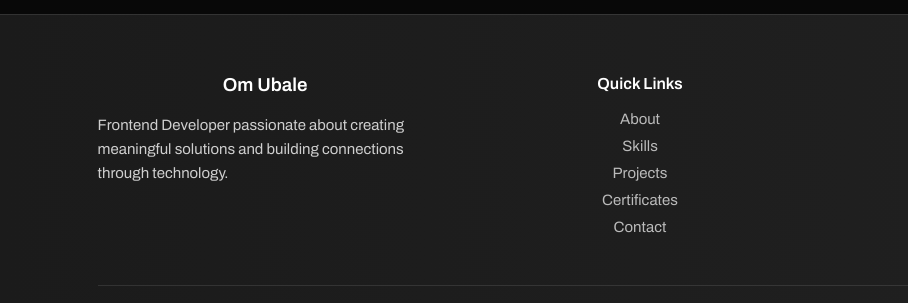
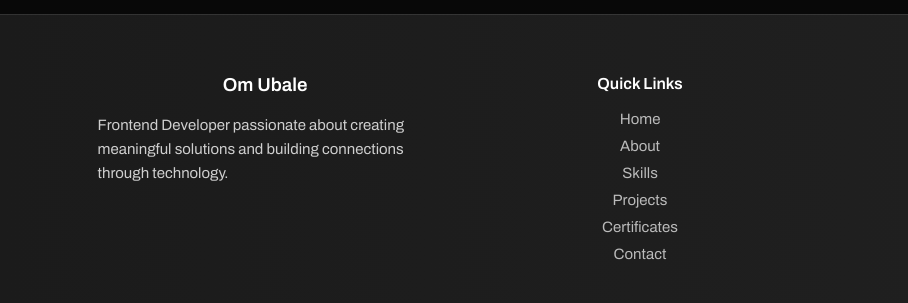
Before and after one commit to omubale005/Om-Ubale-Portfolio-Website, a plain HTML site: page index.html in a window 1280 px wide. Shown: the part 6215-6518 px from the top of the page, 0-908 px from the left. Drawn offline with nearby package versions, Linux system fonts and the light colour scheme.

Commit message:
Add files via upload

```diff
--- a/index.html
+++ b/index.html
@@ -448,6 +448,7 @@ consistency, and cross-device compatibility.</p>
     <div class="footer-col links">
       <h4>Quick Links</h4>
       <ul>
+        <li><a href="#header">Home</a></li>
         <li><a href="#about">About</a></li>
         <li><a href="#skills">Skills</a></li>
         <li><a href="#projects">Projects</a></li>
```
